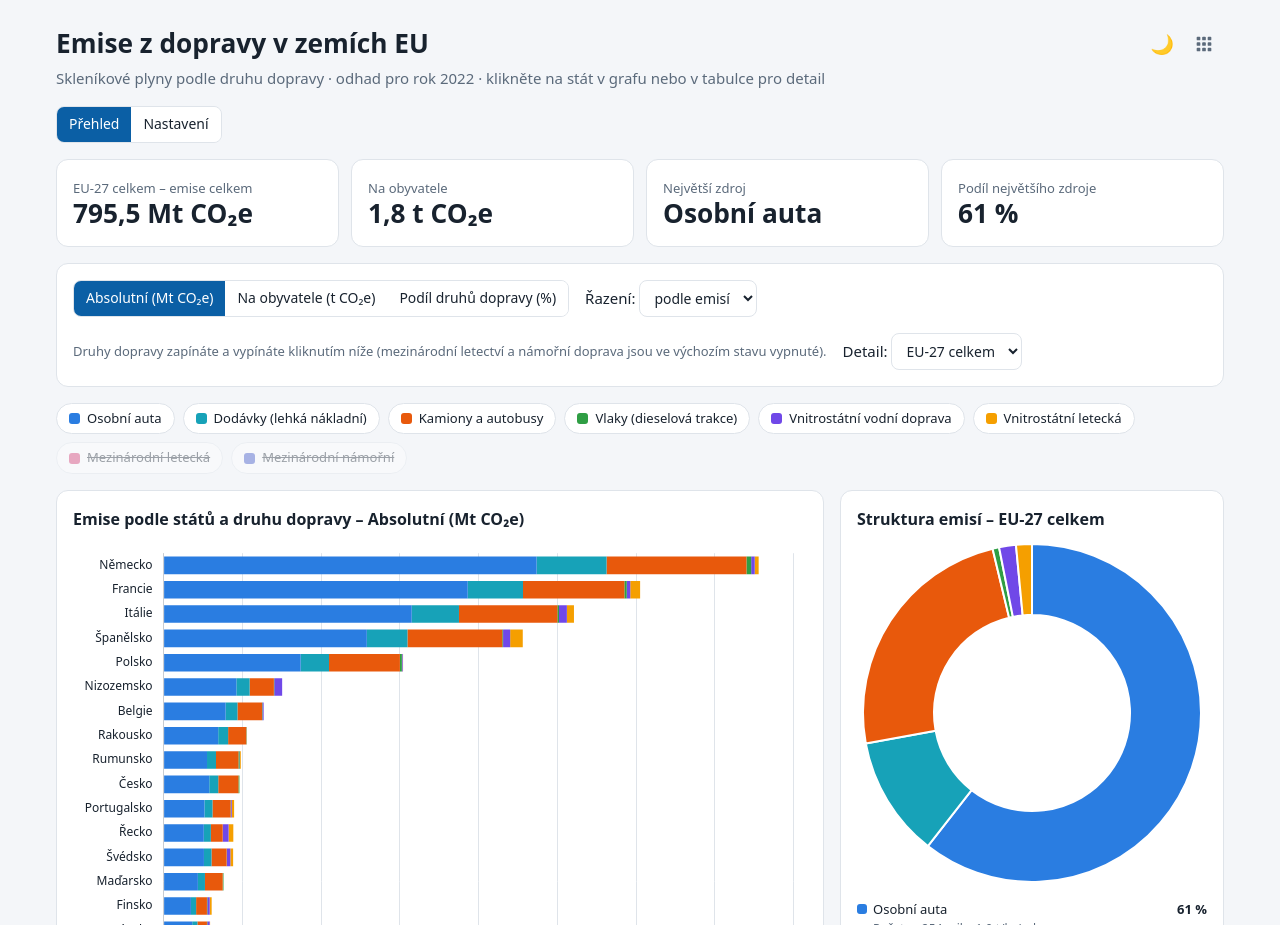
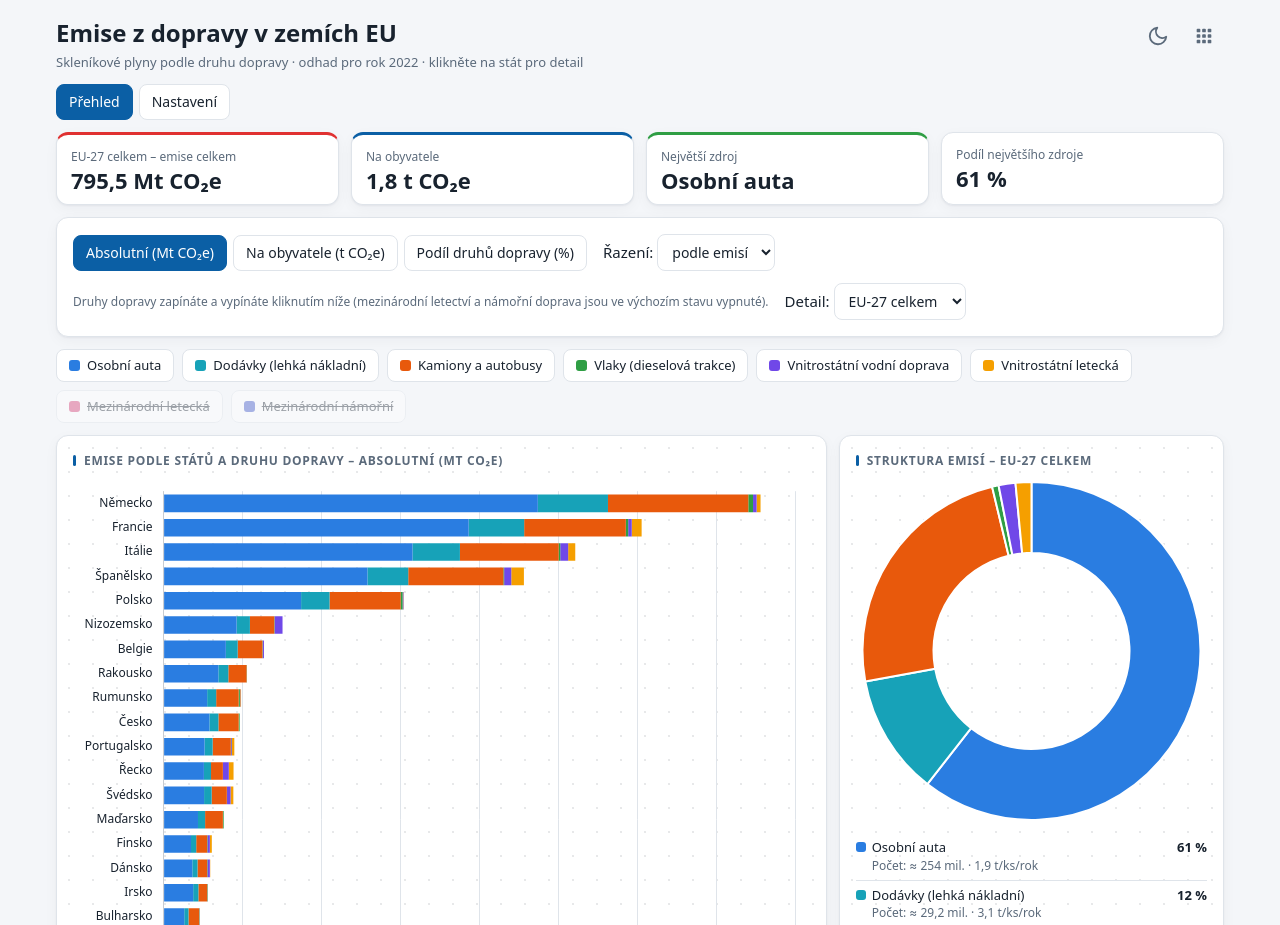
Before and after one commit to s4inex/EU-EMISSIONS, a plain HTML site: page index.html in a window 1280 px wide. Shown: the top 925 px of the page. Drawn offline with nearby package versions, Linux system fonts and the light colour scheme.

Commit message:
Update index.html

```diff
--- a/index.html
+++ b/index.html
@@ -1,48 +1,57 @@
 <!DOCTYPE html>
 <html lang="cs"><head><meta charset="utf-8">
 <meta name="viewport" content="width=device-width, initial-scale=1, viewport-fit=cover">
+<meta name="theme-color" content="#f4f6f9">
+<script>try{var t=JSON.parse(localStorage.getItem('eu-emise-nastaveni')||'null');if(t&&(t.theme==='dark'||t.theme==='light'))document.documentElement.dataset.theme=t.theme}catch(e){}</script>
 <title>Emise z dopravy v EU podle druhu dopravy</title>
 <script src="https://cdnjs.cloudflare.com/ajax/libs/Chart.js/4.4.1/chart.umd.min.js"></script>
 <script src="https://cdnjs.cloudflare.com/ajax/libs/qrcode-generator/1.4.4/qrcode.min.js"></script>
 <style>
-:root{--bg:#f4f6f9;--card:#fff;--tx:#18222e;--mu:#5b6a7b;--bd:#dfe4ea;--ac:#0b5fa5;--fs:15px;color-scheme:light;box-sizing:border-box;padding-top:env(safe-area-inset-top,0px);padding-bottom:env(safe-area-inset-bottom,0px)}
-@media (prefers-color-scheme:dark){:root:not([data-theme="light"]){--bg:#0f141b;--card:#18202a;--tx:#e8edf3;--mu:#98a5b5;--bd:#2a3543;--ac:#5aa9e6;color-scheme:dark}}
-:root[data-theme="dark"]{--bg:#0f141b;--card:#18202a;--tx:#e8edf3;--mu:#98a5b5;--bd:#2a3543;--ac:#5aa9e6;color-scheme:dark}
+:root{--bg:#f4f6f9;--card:#fff;--tx:#18222e;--mu:#5b6a7b;--bd:#dfe4ea;--ac:#0b5fa5;--ok:#2f9e44;--bad:#e03131;--dot:rgba(24,34,46,.1);--fs:15px;color-scheme:light;box-sizing:border-box;padding-top:env(safe-area-inset-top,0px);padding-bottom:env(safe-area-inset-bottom,0px)}
+@media (prefers-color-scheme:dark){:root:not([data-theme="light"]){--bg:#0f141b;--card:#18202a;--tx:#e8edf3;--mu:#98a5b5;--bd:#2a3543;--ac:#5aa9e6;--ok:#69db7c;--bad:#ff8787;--dot:rgba(255,255,255,.07);color-scheme:dark}}
+:root[data-theme="dark"]{--bg:#0f141b;--card:#18202a;--tx:#e8edf3;--mu:#98a5b5;--bd:#2a3543;--ac:#5aa9e6;--ok:#69db7c;--bad:#ff8787;--dot:rgba(255,255,255,.07);color-scheme:dark}
 html{scroll-padding-top:env(safe-area-inset-top,0px)}
 *{box-sizing:border-box}
-body{margin:0;background:var(--bg);color:var(--tx);font:var(--fs) / 1.5 system-ui,-apple-system,"Segoe UI",Roboto,sans-serif}
-.w{max-width:1200px;margin:0 auto;padding:24px 16px 40px}
-h1{font-size:1.75em;margin:0 0 4px}h2{font-size:1.07em;margin:0 0 12px}
-.sub{color:var(--mu);margin:0 0 20px}
-.card{background:var(--card);border:1px solid var(--bd);border-radius:12px;padding:16px}
-.kpis{display:grid;grid-template-columns:repeat(auto-fit,minmax(200px,1fr));gap:12px;margin-bottom:16px}
-.kpi b{display:block;font-size:1.75em;line-height:1.2}.kpi span{color:var(--mu);font-size:.87em}
-.ctl{display:flex;flex-wrap:wrap;gap:16px;align-items:center;margin-bottom:16px}
-.seg{display:inline-flex;border:1px solid var(--bd);border-radius:8px;overflow:hidden}
-.seg button{border:0;background:var(--card);color:var(--tx);padding:7px 12px;cursor:pointer;font:inherit;font-size:.93em}
-.seg button.on{background:var(--ac);color:#fff}
-select{background:var(--card);color:var(--tx);border:1px solid var(--bd);border-radius:8px;padding:7px 10px;font:inherit;font-size:.93em}
-label.ck{font-size:.93em;display:flex;gap:6px;align-items:center;cursor:pointer}
-.chips{display:flex;flex-wrap:wrap;gap:8px;margin-bottom:16px}
-.chip{display:flex;align-items:center;gap:7px;border:1px solid var(--bd);background:var(--card);color:var(--tx);border-radius:20px;padding:5px 12px;cursor:pointer;font:inherit;font-size:.87em}
+button{transition:background .15s,border-color .15s,box-shadow .15s,filter .15s}
+body{margin:0;background:var(--bg);color:var(--tx);font:var(--fs) / 1.45 system-ui,-apple-system,"Segoe UI",Roboto,sans-serif}
+.w{max-width:1200px;margin:0 auto;padding:16px 16px 40px}
+h1{font-size:24px;font-weight:700;margin:0}h1 small{display:block;font-size:13px;font-weight:400;color:var(--mu);margin-top:2px}
+h2{font-size:12px;text-transform:uppercase;letter-spacing:.06em;color:var(--mu);margin:0 0 12px}
+h2::before{content:"";display:inline-block;width:3px;height:11px;background:var(--ac);border-radius:2px;margin-right:8px;vertical-align:-1px}
+.card{background:var(--card);border:1px solid var(--bd);border-radius:12px;padding:16px;box-shadow:0 1px 2px rgba(16,24,40,.05),0 4px 14px rgba(16,24,40,.04)}
+.kpis{display:grid;grid-template-columns:repeat(auto-fit,minmax(150px,1fr));gap:12px;margin-bottom:12px}
+.kpi{padding:10px 14px}.kpi:nth-child(1){border-top:3px solid var(--bad)}.kpi:nth-child(2){border-top:3px solid var(--ac)}.kpi:nth-child(3){border-top:3px solid var(--ok)}
+.kpi b{display:block;font-size:22px;font-weight:700;line-height:1.25}.kpi span{color:var(--mu);font-size:12px}
+.ctl{display:flex;flex-wrap:wrap;gap:12px 16px;align-items:center;margin-bottom:12px}
+.seg{display:inline-flex;gap:6px;flex-wrap:wrap}
+.seg button{border:1px solid var(--bd);border-radius:8px;background:var(--card);color:var(--tx);padding:7px 12px;cursor:pointer;font:inherit;font-size:14px}
+.seg button:hover:not(.on){border-color:var(--ac);color:var(--ac)}
+.seg button.on{background:var(--ac);color:#fff;border-color:var(--ac)}
+select{background:var(--card);color:var(--tx);border:1px solid var(--bd);border-radius:8px;padding:7px 10px;font:inherit;font-size:14px}
+label.ck{font-size:14px;display:flex;gap:6px;align-items:center;cursor:pointer}
+input[type=checkbox]{width:20px;height:20px;accent-color:var(--ac)}
+.chips{display:flex;flex-wrap:wrap;gap:8px;margin-bottom:12px}
+.chip{display:flex;align-items:center;gap:7px;border:1px solid var(--bd);background:var(--card);color:var(--tx);border-radius:8px;padding:6px 12px;cursor:pointer;font:inherit;font-size:13px}
+.chip:hover{border-color:var(--ac)}
 .chip i{width:11px;height:11px;border-radius:3px;display:inline-block}
 .chip.off{opacity:.4;text-decoration:line-through}
-.grid{display:grid;grid-template-columns:minmax(0,2fr) minmax(0,1fr);gap:16px;align-items:start}
+.grid{display:grid;grid-template-columns:minmax(0,2fr) minmax(0,1fr);gap:12px;align-items:start}
 @media(max-width:860px){.grid{grid-template-columns:1fr}}
+#gr .card{background:radial-gradient(circle,var(--dot) 1px,transparent 1.3px) 0 0/24px 24px,var(--card)}
 .cv{position:relative}
-.tw{overflow-x:auto;margin-top:16px}
-table{border-collapse:collapse;width:100%;font-size:.87em;min-width:760px}
+.tw{overflow-x:auto;margin-top:12px}
+table{border-collapse:collapse;width:100%;font-size:13px;min-width:760px}
 th,td{padding:6px 8px;text-align:right;border-bottom:1px solid var(--bd);white-space:nowrap}
 th:first-child,td:first-child{text-align:left}
 th{color:var(--mu);font-weight:600;position:sticky;top:0;background:var(--card)}
 tbody tr{cursor:pointer}tbody tr:hover{background:var(--bg)}tr.sel{background:var(--bg);font-weight:600}
-.note{color:var(--mu);font-size:.83em;margin-top:16px}
-.top{display:flex;justify-content:space-between;align-items:flex-start;gap:12px;margin-bottom:16px}.top .sub{margin:0}
-.tb{display:flex;gap:2px;flex:none}
-#tabs{margin-bottom:16px}
+.note{color:var(--mu);font-size:12px;margin-top:16px}
+.top{display:flex;justify-content:space-between;align-items:flex-start;gap:12px;margin-bottom:12px}
+.tb{display:flex;gap:2px;flex:none;align-items:center}
+#tabs{margin-bottom:12px}
 .pane{display:none}body[data-v=ov] #p-ov,body[data-v=set] #p-set{display:block}
-.apps{position:relative;flex:none}
-#appB,#thB{width:40px;height:40px;border-radius:50%;background:transparent;border:0;color:var(--mu);padding:0;display:grid;place-items:center;cursor:pointer;font-size:19px;line-height:1}
+.apps{position:relative;flex:none;margin-left:4px}
+#appB,#thB{width:40px;height:40px;border-radius:50%;background:transparent;border:0;color:var(--mu);padding:0;display:grid;place-items:center;cursor:pointer}
 #appB:hover,#appB[aria-expanded=true],#thB:hover{background:var(--card);color:var(--ac)}
 #appM{position:absolute;right:0;top:46px;z-index:40;width:300px;background:var(--card);border:1px solid var(--bd);border-radius:16px;padding:12px;box-shadow:0 12px 32px rgba(16,24,40,.2);display:grid;grid-template-columns:repeat(3,1fr);gap:4px}
 #appM[hidden]{display:none}
@@ -50,19 +59,18 @@ tbody tr{cursor:pointer}tbody tr:hover{background:var(--bg)}tr.sel{background:va
 #appM a:hover{background:var(--bg)}#appM a.cur{background:var(--bg);outline:1px solid var(--bd);cursor:default}
 #appM i{width:44px;height:44px;border-radius:12px;display:grid;place-items:center;color:#fff}
 #appM i svg{width:24px;height:24px;fill:none;stroke:currentColor;stroke-width:2;stroke-linecap:round;stroke-linejoin:round}
-@media(max-width:600px){#appM{position:fixed;left:10px;right:10px;top:calc(56px + env(safe-area-inset-top,0px));width:auto}}
-.set{max-width:560px;margin-bottom:16px}.set h2{margin-top:6px}
+@media(max-width:600px){#appM{position:fixed;left:10px;right:10px;top:calc(56px + env(safe-area-inset-top,0px));width:auto}h1{font-size:18px}h1 small{display:none}}
+.set{max-width:560px;margin-bottom:12px}.set h2{margin-top:6px}
 .row{display:flex;align-items:center;justify-content:space-between;gap:12px;flex-wrap:wrap;padding:10px 0;border-bottom:1px solid var(--bd)}
-.row:last-child{border-bottom:0}.row>span{font-size:.93em}
-.row small{display:block;color:var(--mu);font-size:.8em}
+.row:last-child{border-bottom:0}.row>span{font-size:14px}
+.row small{display:block;color:var(--mu);font-size:12px}
 .don{display:flex;align-items:center;justify-content:center;gap:8px;margin:8px 0}
 .don input{width:100px;background:var(--bg);color:var(--tx);border:1px solid var(--bd);border-radius:6px;padding:8px;font:inherit;text-align:center}
 #qr{background:#fff;padding:4px;border-radius:10px;width:180px;margin:10px auto;color:#000;font-size:12px}#qr svg{display:block;width:100%;height:auto}
 button.bb{width:100%;background:var(--card);color:var(--tx);border:1px solid var(--bd);border-radius:8px;padding:10px;font:inherit;cursor:pointer}button.bb:hover{border-color:var(--ac);color:var(--ac)}
 </style></head><body data-v="ov"><div class="w">
-<div class="top"><div><h1>Emise z dopravy v zemích EU</h1>
-<p class="sub">Skleníkové plyny podle druhu dopravy · odhad pro rok 2022 · klikněte na stát v grafu nebo v tabulce pro detail</p></div>
-<div class="tb"><button id="thB" aria-label="Přepnout světlé/tmavé téma" title="Přepnout světlé/tmavé téma"></button><div class="apps"><button id="appB" aria-label="Aplikace" aria-haspopup="true" aria-expanded="false" title="Aplikace"><svg viewBox="0 0 24 24" width="22" height="22" fill="none"><path d="M5 5h2v2H5zM11 5h2v2h-2zM17 5h2v2h-2zM5 11h2v2H5zM11 11h2v2h-2zM17 11h2v2h-2zM5 17h2v2H5zM11 17h2v2h-2zM17 17h2v2h-2z" stroke="currentColor" stroke-width="2" stroke-linejoin="round"/></svg></button><div id="appM" hidden></div></div></div></div>
+<div class="top"><h1>Emise z dopravy v zemích EU<small>Skleníkové plyny podle druhu dopravy · odhad pro rok 2022 · klikněte na stát pro detail</small></h1>
+<div class="tb"><button id="thB" aria-label="Přepnout motiv"></button><div class="apps"><button id="appB" aria-label="Aplikace" aria-haspopup="true" aria-expanded="false" title="Aplikace"><svg viewBox="0 0 24 24" width="22" height="22" fill="none"><path d="M5 5h2v2H5zM11 5h2v2h-2zM17 5h2v2h-2zM5 11h2v2H5zM11 11h2v2h-2zM17 11h2v2h-2zM5 17h2v2H5zM11 17h2v2h-2zM17 17h2v2h-2z" stroke="currentColor" stroke-width="2" stroke-linejoin="round"/></svg></button><div id="appM" hidden></div></div></div></div>
 <nav id="tabs" class="seg"><button data-v="ov" class="on">Přehled</button><button data-v="set">Nastavení</button></nav>
 <div class="pane" id="p-ov">
 
@@ -71,7 +79,7 @@ button.bb{width:100%;background:var(--card);color:var(--tx);border:1px solid var
 <div class="card ctl">
  <div class="seg" id="metric"></div>
  <label>Řazení: <select id="sort"><option value="tot">podle emisí</option><option value="name">abecedně</option></select></label>
- <span style="color:var(--mu);font-size:13px">Druhy dopravy zapínáte a vypínáte kliknutím níže (mezinárodní letectví a námořní doprava jsou ve výchozím stavu vypnuté).</span>
+ <span style="color:var(--mu);font-size:12px">Druhy dopravy zapínáte a vypínáte kliknutím níže (mezinárodní letectví a námořní doprava jsou ve výchozím stavu vypnuté).</span>
  <label>Detail: <select id="sel"></select></label>
 </div>
 <div class="chips" id="chips"></div>
@@ -103,7 +111,6 @@ const M=[
 {k:'avD',n:'Vnitrostátní letecká',c:'#f59f00'},
 {k:'avI',n:'Mezinárodní letecká',c:'#d6336c',intl:1},
 {k:'marI',n:'Mezinárodní námořní',c:'#364fc7',intl:1}];
-// název, populace (mil.), silnice celkem, podíl kamionů, vlaky, vodní, let. domácí, let. mezinár., námořní mezinár.
 const D=[
 ['Německo',83.2,148,.24,1.2,.9,1,26,6],['Francie',68,117,.22,.6,.9,2.5,22,5],['Itálie',59,100,.25,.4,2,1.8,12,11],
 ['Španělsko',47.5,86,.28,.2,1.8,3.2,19,16],['Polsko',37,60,.30,.5,.2,.1,3.5,2],['Nizozemsko',17.6,28,.22,.1,2,0,13,22],
@@ -115,7 +122,6 @@ const D=[
 ['Slovinsko',2.1,4.5,.30,.05,0,0,.1,.1],['Lucembursko',.65,5,.15,0,0,0,1.2,0],['Lotyšsko',1.9,3.5,.27,.1,.05,0,.6,.3],
 ['Estonsko',1.35,2.5,.25,.05,.1,0,.2,.4],['Kypr',.9,2.5,.10,0,.05,0,1,2],['Malta',.52,.7,.10,0,.05,0,.3,2.5]];
 const R=D.map(d=>({name:d[0],pop:d[1],cars:d[2]*(1-d[3]-.12),vans:d[2]*.12,hdv:d[2]*d[3],rail:d[4],nav:d[5],avD:d[6],avI:d[7],marI:d[8]}));
-// počty prostředků (tis. ks): osobní auta, dodávky, kamiony+autobusy, dieselové kolejová vozidla, vodní plavidla, komerční letadla dopravců, námořní lodě pod vlajkou
 const V=[[48500,3400,900,3,2.5,.9,.5],[38400,6300,700,1.5,1.8,.8,.4],[40200,4400,800,1.2,1.5,.4,1.3],[25000,3000,900,.8,1.2,.6,.25],[27000,3000,1000,2,.5,.18,.1],[8900,1100,200,.3,6,.35,1.2],[5800,900,200,.2,1.2,.09,.15],[4900,600,150,.5,.7,.13,.3],[5600,500,250,1.2,.15,.04,0],[8100,600,300,1.5,.7,.06,.04],[5100,450,150,.4,.1,.1,0],[5700,1000,200,.2,.3,.15,.1],[5600,900,400,.1,1.3,.1,1.4],[4000,500,200,.8,.25,.07,0],[2200,400,100,.1,.15,.7,.02],[2700,500,100,.3,.5,.12,.7],[2800,400,120,.3,.4,.09,.2],[3100,300,150,.4,.2,.03,.1],[2700,200,100,.5,.06,.015,0],[1900,100,100,.2,.4,.02,.2],[1500,150,150,.2,.08,.03,.03],[1300,100,80,.1,.02,.005,.005],[450,50,20,.05,.03,.04,.05],[800,100,60,.15,.06,.05,.02],[700,100,50,.1,.1,.02,.05],[600,100,40,0,.04,.015,1],[400,40,10,0,.08,.15,2.1]];
 R.forEach((r,i)=>{[r.vc,r.vv,r.vh,r.vr,r.vn,r.va,r.vm]=V[i]});
 const VK={cars:'vc',vans:'vv',hdv:'vh',rail:'vr',nav:'vn',avD:'va',avI:'va',marI:'vm'};
@@ -136,12 +142,15 @@ const css=n=>getComputedStyle(document.documentElement).getPropertyValue(n).trim
 const MET={abs:['Absolutní (Mt CO₂e)','Mt CO₂e'],pc:['Na obyvatele (t CO₂e)','t CO₂e / obyvatele'],pct:['Podíl druhů dopravy (%)','%']};
 let c1,c2,order=[];
 const dark=()=>S.theme==='auto'?matchMedia('(prefers-color-scheme:dark)').matches:S.theme==='dark';
+const MOON='<svg viewBox="0 0 24 24" width="22" height="22" fill="none" stroke="currentColor" stroke-width="2" stroke-linecap="round" stroke-linejoin="round"><path d="M21 12.8A9 9 0 1 1 11.2 3a7 7 0 0 0 9.8 9.8z"/></svg>',
+SUN='<svg viewBox="0 0 24 24" width="22" height="22" fill="none" stroke="currentColor" stroke-width="2" stroke-linecap="round" stroke-linejoin="round"><circle cx="12" cy="12" r="4"/><path d="M12 2v2M12 20v2M4.9 4.9l1.4 1.4M17.7 17.7l1.4 1.4M2 12h2M20 12h2M4.9 19.1l1.4-1.4M17.7 6.3l1.4-1.4"/></svg>';
 function applyS(){
  const r=document.documentElement;
  if(S.theme==='auto')r.removeAttribute('data-theme');else r.dataset.theme=S.theme;
  r.style.setProperty('--fs',S.fs+'px');
- $('thB').textContent=dark()?'☀️':'🌙';
- $('thB').title=dark()?'Přepnout na světlé téma':'Přepnout na tmavé téma';
+ $('thB').innerHTML=dark()?SUN:MOON;
+ $('thB').title=dark()?'Světlý motiv':'Tmavý motiv';$('thB').setAttribute('aria-label',$('thB').title);
+ document.querySelector('meta[name=theme-color]').content=dark()?'#0f141b':'#f4f6f9';
  [['kpis','kpi','grid'],['gr','main','grid'],['tw1','tw1','block'],['tw2','tw2','block'],['nt','nt','block']].forEach(([id,k,d])=>$(id).style.display=S[k]?'':'none');
 }
 function renderSet(){
```
